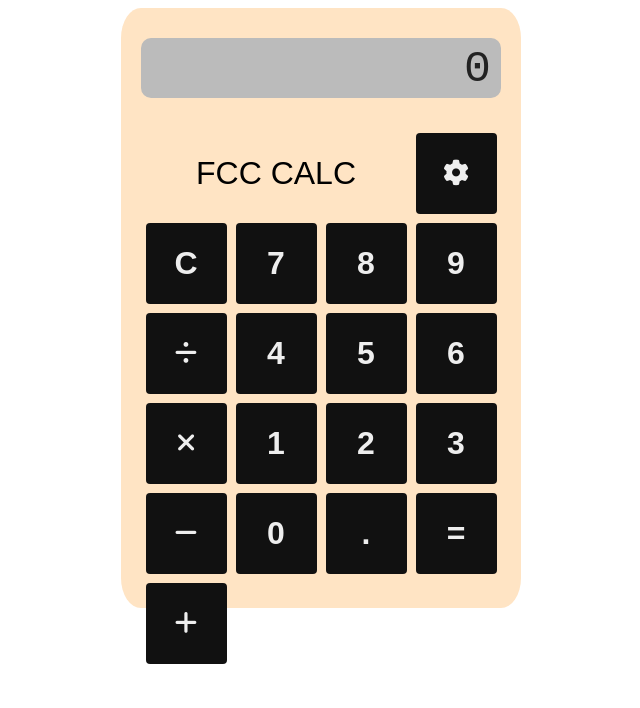
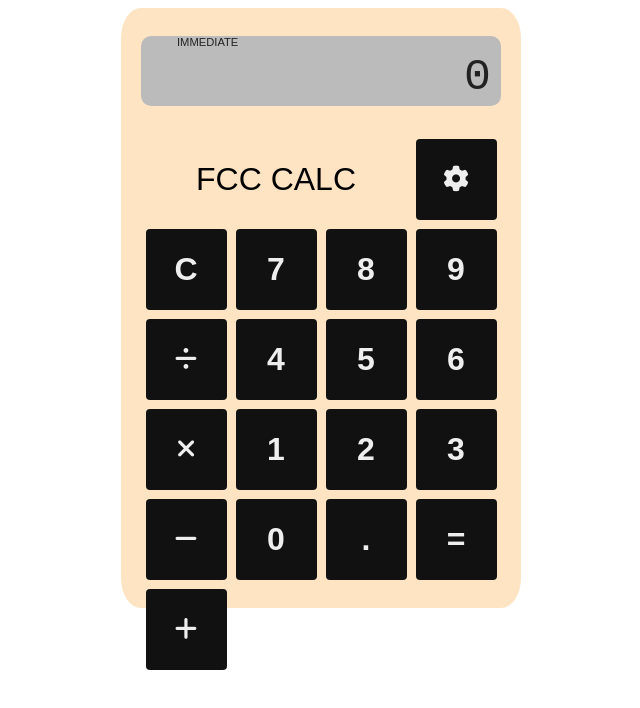
Before and after one commit to lukino999/FCC-Javascript-calculator, a React (Create React App) app: page / in a window 1280 px wide. Shown: the top 708 px of the page, without its empty margins (319-959 px from the left). Built offline with nearby package versions, Linux system fonts and the light colour scheme.

Commit message:
Add execution logic on Display

```diff
--- a/src/components/Display.js
+++ b/src/components/Display.js
@@ -2,10 +2,32 @@ import './css/Display.css';
 import React from 'react';
 import { connect } from 'react-redux';
 
+const renderExecution = (instant) => {
+  if (instant) {
+    return (
+      <>
+        <span>IMMEDIATE </span >
+        <span className='hidden'>FORMULA</span>
+      </>
+    )
+  } else {
+    return (
+      <>
+        <span className='hidden'>IMMEDIATE </span >
+        <span >FORMULA</span>
+      </>
+    )
+  }
+}
+
 const Display = (props) => {
+
   return (
     <div className='display__container'>
       <div className='display'>
+        <div className='display-mode'>
+          {renderExecution(props.instant)}
+        </div>
         <p id='display' className='display-text'>
           {props.display}
         </p>
@@ -31,7 +53,8 @@ export const logState = (state) => {
 const mapState = (state) => {
   logState(state);
   return {
-    display: state.display
+    display: state.display,
+    instant: state.immediateExecutionLogic
   }
 }
 export default connect(mapState)(Display);
--- a/src/components/css/Display.css
+++ b/src/components/css/Display.css
@@ -1,6 +1,6 @@
 .display__container {
   width: 90%;
-  height: 20%;
+  height: 21%;
   margin: auto;
   display: flex;
   align-items: center;
@@ -11,14 +11,28 @@
 
 .display {
   width: 100%;
-  height: 50%;
+  height: 55%;
   margin: auto;
   background-color: #BBB;
   color: #222;
   border-radius: 10px;
   display: flex;
+  flex-direction: column;
   justify-content: flex-end;
   align-items: flex-end;
+}
+
+.hidden {
+  color: #BBB;
+}
+
+.display-mode {
+  font-family: Arial, Helvetica, sans-serif;
+  font-size: 70%;
+  align-self: flex-start;
+  justify-self: flex-start;
+  padding-left: 10%;
+  height: 25%;
 }
 
 .display-text {
```
